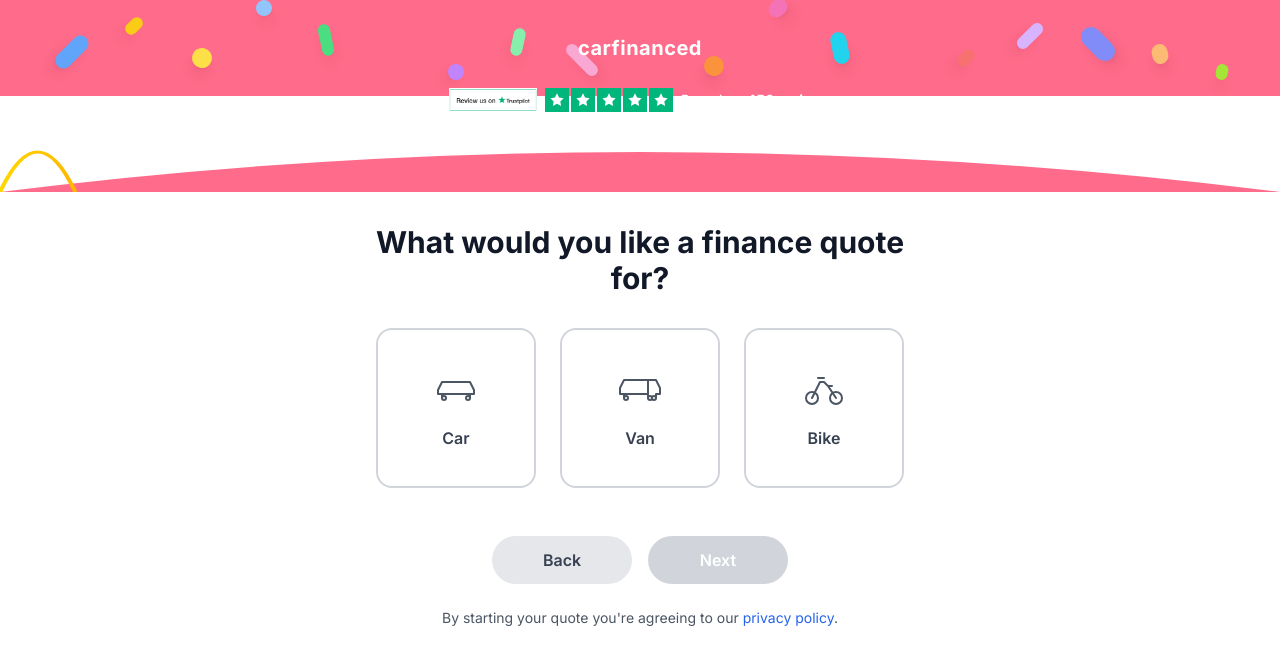
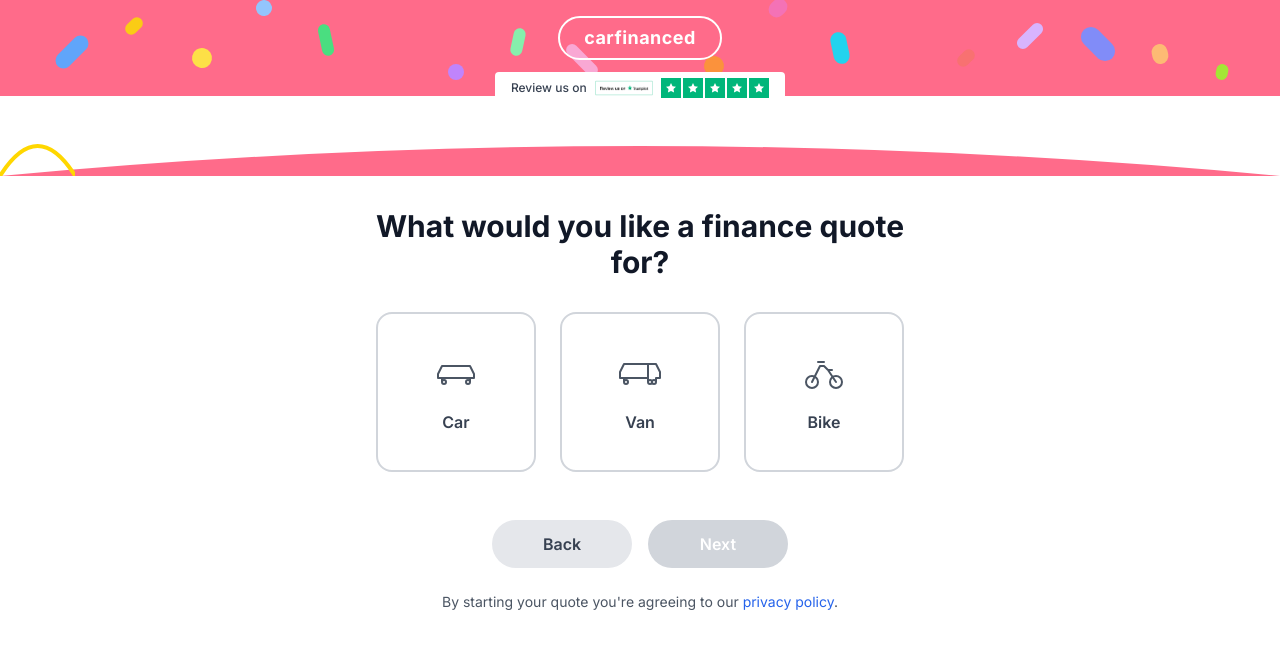
Before and after one commit to Graphiqueartem/the-connect-flow, a React (Vite) app: page /vehicle-type in a window 1280 px wide. Shown: the top 664 px of the page. Built offline with nearby package versions, Linux system fonts and the light colour scheme; the HTML template or start-up script is replaced by a standard one.

Commit message:
testing changes with virtual file cleanup

```diff
--- a/src/components/CarFinanceApplication.tsx
+++ b/src/components/CarFinanceApplication.tsx
@@ -999,86 +999,73 @@ const CarFinanceApplication = () => {
   return (
     <div className="min-h-screen bg-white relative overflow-x-hidden">
       {/* Pink Header with Confetti Background */}
-      <div className="relative bg-[#FF6B8A] overflow-hidden pb-20">
-        {/* Confetti Decorations - More prominent */}
+      <div className="relative bg-[#FF6B8A] overflow-hidden pb-16">
+        {/* Confetti Decorations */}
         <div className="absolute inset-0">
-          <div className="absolute top-8 left-[5%] w-4 h-10 bg-blue-400 rotate-45 rounded-sm shadow-lg"></div>
-          <div className="absolute top-12 left-[15%] w-5 h-5 bg-yellow-300 rotate-12 rounded-sm shadow-lg"></div>
-          <div className="absolute top-6 left-[25%] w-3 h-8 bg-green-400 -rotate-12 rounded-sm shadow-lg"></div>
-          <div className="absolute top-16 left-[35%] w-4 h-4 bg-purple-400 rotate-45 rounded-sm shadow-lg"></div>
-          <div className="absolute top-10 left-[45%] w-3 h-10 bg-pink-300 -rotate-45 rounded-sm shadow-lg"></div>
-          <div className="absolute top-14 left-[55%] w-5 h-5 bg-orange-400 rotate-12 rounded-sm shadow-lg"></div>
-          <div className="absolute top-8 left-[65%] w-4 h-8 bg-cyan-400 -rotate-12 rounded-sm shadow-lg"></div>
-          <div className="absolute top-12 left-[75%] w-3 h-5 bg-red-400 rotate-45 rounded-sm shadow-lg"></div>
-          <div className="absolute top-6 left-[85%] w-5 h-10 bg-indigo-400 -rotate-45 rounded-sm shadow-lg"></div>
-          <div className="absolute top-16 left-[95%] w-3 h-4 bg-lime-400 rotate-12 rounded-sm shadow-lg"></div>
-
-          {/* Additional confetti for density */}
-          <div className="absolute top-4 left-[10%] w-3 h-5 bg-yellow-400 rotate-45 rounded-sm shadow-lg"></div>
-          <div className="absolute top-18 left-[20%] w-4 h-4 bg-blue-300 -rotate-12 rounded-sm shadow-lg"></div>
-          <div className="absolute top-7 left-[40%] w-3 h-7 bg-green-300 rotate-12 rounded-sm shadow-lg"></div>
-          <div className="absolute top-15 left-[60%] w-5 h-4 bg-pink-400 -rotate-45 rounded-sm shadow-lg"></div>
-          <div className="absolute top-5 left-[80%] w-3 h-8 bg-purple-300 rotate-45 rounded-sm shadow-lg"></div>
-          <div className="absolute top-11 left-[90%] w-4 h-5 bg-orange-300 -rotate-12 rounded-sm shadow-lg"></div>
-        </div>
-
-        <div className="container mx-auto px-4 pt-6">
-          <div className="relative z-10 flex flex-col items-center gap-4">
-            {/* Logo - White border pill */}
-            <div className="bg-transparent border-3 border-white rounded-full px-8 py-2.5">
-              <span className="text-white font-bold text-xl tracking-wide">carfinanced</span>
+          <div className="absolute top-8 left-[5%] w-4 h-10 bg-blue-400 rotate-45 rounded-sm"></div>
+          <div className="absolute top-12 left-[15%] w-5 h-5 bg-yellow-300 rotate-12 rounded-sm"></div>
+          <div className="absolute top-6 left-[25%] w-3 h-8 bg-green-400 -rotate-12 rounded-sm"></div>
+          <div className="absolute top-16 left-[35%] w-4 h-4 bg-purple-400 rotate-45 rounded-sm"></div>
+          <div className="absolute top-10 left-[45%] w-3 h-10 bg-pink-300 -rotate-45 rounded-sm"></div>
+          <div className="absolute top-14 left-[55%] w-5 h-5 bg-orange-400 rotate-12 rounded-sm"></div>
+          <div className="absolute top-8 left-[65%] w-4 h-8 bg-cyan-400 -rotate-12 rounded-sm"></div>
+          <div className="absolute top-12 left-[75%] w-3 h-5 bg-red-400 rotate-45 rounded-sm"></div>
+          <div className="absolute top-6 left-[85%] w-5 h-10 bg-indigo-400 -rotate-45 rounded-sm"></div>
+          <div className="absolute top-16 left-[95%] w-3 h-4 bg-lime-400 rotate-12 rounded-sm"></div>
+
+          {/* Additional confetti */}
+          <div className="absolute top-4 left-[10%] w-3 h-5 bg-yellow-400 rotate-45 rounded-sm"></div>
+          <div className="absolute top-18 left-[20%] w-4 h-4 bg-blue-300 -rotate-12 rounded-sm"></div>
+          <div className="absolute top-7 left-[40%] w-3 h-7 bg-green-300 rotate-12 rounded-sm"></div>
+          <div className="absolute top-15 left-[60%] w-5 h-4 bg-pink-400 -rotate-45 rounded-sm"></div>
+          <div className="absolute top-5 left-[80%] w-3 h-8 bg-purple-300 rotate-45 rounded-sm"></div>
+          <div className="absolute top-11 left-[90%] w-4 h-5 bg-orange-300 -rotate-12 rounded-sm"></div>
+        </div>
+
+        <div className="container mx-auto px-4 pt-4 pb-2">
+          <div className="relative z-10 flex flex-col items-center gap-3">
+            {/* Logo - White text with border */}
+            <div className="border-2 border-white rounded-full px-6 py-1.5">
+              <span className="text-white font-bold text-lg tracking-wide">carfinanced</span>
             </div>
 
-            {/* Trustpilot Section - All white text */}
-            <div className="flex items-center gap-2 flex-wrap justify-center">
+            {/* Trustpilot Section */}
+            <div className="flex items-center gap-2 flex-wrap justify-center bg-white px-4 py-1.5 rounded">
+              <span className="text-gray-700 text-xs font-medium">Review us on</span>
               <img
                 src={trustpilotLogo}
                 alt="Trustpilot"
-                className="h-6"
+                className="h-4"
               />
               <div className="flex gap-0.5">
                 {[...Array(5)].map((_, i) => (
-                  <div key={i} className="w-6 h-6 bg-[#00B67A] flex items-center justify-center">
-                    <svg className="w-4 h-4" viewBox="0 0 24 24" fill="white">
+                  <div key={i} className="w-5 h-5 bg-[#00B67A] flex items-center justify-center">
+                    <svg className="w-3 h-3" viewBox="0 0 24 24" fill="white">
                       <path d="M12 2l3.09 6.26L22 9.27l-5 4.87 1.18 6.88L12 17.77l-6.18 3.25L7 14.14 2 9.27l6.91-1.01L12 2z"/>
                     </svg>
                   </div>
                 ))}
               </div>
-              <a
-                href="https://www.trustpilot.com/review/carfinanced.co.uk"
-                target="_blank"
-                rel="noopener noreferrer"
-                className="text-white text-sm font-medium hover:underline"
-              >
-                Based on <span className="font-bold underline">456 reviews</span>
-              </a>
             </div>
           </div>
         </div>
 
-        {/* Smooth Convex Wave Curve */}
+        {/* Smooth Wave Curve */}
         <div className="absolute bottom-0 left-0 w-full overflow-hidden leading-none">
-          <svg className="relative block w-full h-24" viewBox="0 0 1200 120" preserveAspectRatio="none">
-            <path d="M0,120 L0,0 L1200,0 L1200,120 Q600,20 0,120 Z" fill="white"></path>
+          <svg className="relative block w-full h-20" viewBox="0 0 1440 120" preserveAspectRatio="none">
+            <path d="M0,120 L0,0 L1440,0 L1440,120 Q720,30 0,120 Z" fill="white"></path>
           </svg>
         </div>
 
-        {/* Yellow Progress Line along left curve edge */}
-        <div className="absolute bottom-0 left-0 w-full h-24 z-10 pointer-events-none overflow-hidden">
-          <svg className="w-full h-full" viewBox="0 0 1200 120" preserveAspectRatio="none">
-            <defs>
-              <linearGradient id="progressGradient" x1="0%" y1="0%" x2="100%" y2="0%">
-                <stop offset="0%" stopColor="#FFD700" />
-                <stop offset="50%" stopColor="#FFC700" />
-                <stop offset="100%" stopColor="#FFB700" />
-              </linearGradient>
-            </defs>
+        {/* Yellow Progress Line on Left Edge */}
+        <div className="absolute bottom-0 left-0 h-20 z-10" style={{ width: `${progressPercentage}%` }}>
+          <svg className="w-full h-full" viewBox="0 0 1440 120" preserveAspectRatio="none">
             <path
-              d={`M0,120 Q${600 * progressPercentage / 100},20 ${1200 * progressPercentage / 100},120`}
+              d="M0,120 Q720,30 1440,120"
               fill="none"
-              stroke="url(#progressGradient)"
+              stroke="#FFD700"
               strokeWidth="4"
+              vectorEffect="non-scaling-stroke"
             />
           </svg>
         </div>
--- a/src/components/ThankYouPage.tsx
+++ b/src/components/ThankYouPage.tsx
@@ -105,68 +105,61 @@ const ThankYouPage: React.FC<ThankYouPageProps> = ({ formData, utmParams = {} })
   return (
     <div className="relative min-h-screen bg-background overflow-hidden">
       {/* Header Section with confetti background */}
-      <div className="relative bg-[#FF6B8A] overflow-hidden pb-20">
-        {/* Confetti Decorations - More prominent */}
+      <div className="relative bg-[#FF6B8A] overflow-hidden pb-16">
+        {/* Confetti Decorations */}
         <div className="absolute inset-0">
-          <div className="absolute top-8 left-[5%] w-4 h-10 bg-blue-400 rotate-45 rounded-sm shadow-lg"></div>
-          <div className="absolute top-12 left-[15%] w-5 h-5 bg-yellow-300 rotate-12 rounded-sm shadow-lg"></div>
-          <div className="absolute top-6 left-[25%] w-3 h-8 bg-green-400 -rotate-12 rounded-sm shadow-lg"></div>
-          <div className="absolute top-16 left-[35%] w-4 h-4 bg-purple-400 rotate-45 rounded-sm shadow-lg"></div>
-          <div className="absolute top-10 left-[45%] w-3 h-10 bg-pink-300 -rotate-45 rounded-sm shadow-lg"></div>
-          <div className="absolute top-14 left-[55%] w-5 h-5 bg-orange-400 rotate-12 rounded-sm shadow-lg"></div>
-          <div className="absolute top-8 left-[65%] w-4 h-8 bg-cyan-400 -rotate-12 rounded-sm shadow-lg"></div>
-          <div className="absolute top-12 left-[75%] w-3 h-5 bg-red-400 rotate-45 rounded-sm shadow-lg"></div>
-          <div className="absolute top-6 left-[85%] w-5 h-10 bg-indigo-400 -rotate-45 rounded-sm shadow-lg"></div>
-          <div className="absolute top-16 left-[95%] w-3 h-4 bg-lime-400 rotate-12 rounded-sm shadow-lg"></div>
+          <div className="absolute top-8 left-[5%] w-4 h-10 bg-blue-400 rotate-45 rounded-sm"></div>
+          <div className="absolute top-12 left-[15%] w-5 h-5 bg-yellow-300 rotate-12 rounded-sm"></div>
+          <div className="absolute top-6 left-[25%] w-3 h-8 bg-green-400 -rotate-12 rounded-sm"></div>
+          <div className="absolute top-16 left-[35%] w-4 h-4 bg-purple-400 rotate-45 rounded-sm"></div>
+          <div className="absolute top-10 left-[45%] w-3 h-10 bg-pink-300 -rotate-45 rounded-sm"></div>
+          <div className="absolute top-14 left-[55%] w-5 h-5 bg-orange-400 rotate-12 rounded-sm"></div>
+          <div className="absolute top-8 left-[65%] w-4 h-8 bg-cyan-400 -rotate-12 rounded-sm"></div>
+          <div className="absolute top-12 left-[75%] w-3 h-5 bg-red-400 rotate-45 rounded-sm"></div>
+          <div className="absolute top-6 left-[85%] w-5 h-10 bg-indigo-400 -rotate-45 rounded-sm"></div>
+          <div className="absolute top-16 left-[95%] w-3 h-4 bg-lime-400 rotate-12 rounded-sm"></div>
 
-          {/* Additional confetti for density */}
-          <div className="absolute top-4 left-[10%] w-3 h-5 bg-yellow-400 rotate-45 rounded-sm shadow-lg"></div>
-          <div className="absolute top-18 left-[20%] w-4 h-4 bg-blue-300 -rotate-12 rounded-sm shadow-lg"></div>
-          <div className="absolute top-7 left-[40%] w-3 h-7 bg-green-300 rotate-12 rounded-sm shadow-lg"></div>
-          <div className="absolute top-15 left-[60%] w-5 h-4 bg-pink-400 -rotate-45 rounded-sm shadow-lg"></div>
-          <div className="absolute top-5 left-[80%] w-3 h-8 bg-purple-300 rotate-45 rounded-sm shadow-lg"></div>
-          <div className="absolute top-11 left-[90%] w-4 h-5 bg-orange-300 -rotate-12 rounded-sm shadow-lg"></div>
+          {/* Additional confetti */}
+          <div className="absolute top-4 left-[10%] w-3 h-5 bg-yellow-400 rotate-45 rounded-sm"></div>
+          <div className="absolute top-18 left-[20%] w-4 h-4 bg-blue-300 -rotate-12 rounded-sm"></div>
+          <div className="absolute top-7 left-[40%] w-3 h-7 bg-green-300 rotate-12 rounded-sm"></div>
+          <div className="absolute top-15 left-[60%] w-5 h-4 bg-pink-400 -rotate-45 rounded-sm"></div>
+          <div className="absolute top-5 left-[80%] w-3 h-8 bg-purple-300 rotate-45 rounded-sm"></div>
+          <div className="absolute top-11 left-[90%] w-4 h-5 bg-orange-300 -rotate-12 rounded-sm"></div>
         </div>
 
-        <div className="container mx-auto px-4 pt-6">
-          <div className="relative z-10 flex flex-col items-center gap-4">
-            {/* Logo - White border pill */}
-            <div className="bg-transparent border-3 border-white rounded-full px-8 py-2.5">
-              <span className="text-white font-bold text-xl tracking-wide">carfinanced</span>
+        <div className="container mx-auto px-4 pt-4 pb-2">
+          <div className="relative z-10 flex flex-col items-center gap-3">
+            {/* Logo - White text with border */}
+            <div className="border-2 border-white rounded-full px-6 py-1.5">
+              <span className="text-white font-bold text-lg tracking-wide">carfinanced</span>
             </div>
 
-            {/* Trustpilot Section - All white text */}
-            <div className="flex items-center gap-2 flex-wrap justify-center">
+            {/* Trustpilot Section */}
+            <div className="flex items-center gap-2 flex-wrap justify-center bg-white px-4 py-1.5 rounded">
+              <span className="text-gray-700 text-xs font-medium">Review us on</span>
               <img
                 src={trustpilotLogo}
                 alt="Trustpilot"
-                className="h-6"
+                className="h-4"
               />
               <div className="flex gap-0.5">
                 {[...Array(5)].map((_, i) => (
-                  <div key={i} className="w-6 h-6 bg-[#00B67A] flex items-center justify-center">
-                    <svg className="w-4 h-4" viewBox="0 0 24 24" fill="white">
+                  <div key={i} className="w-5 h-5 bg-[#00B67A] flex items-center justify-center">
+                    <svg className="w-3 h-3" viewBox="0 0 24 24" fill="white">
                       <path d="M12 2l3.09 6.26L22 9.27l-5 4.87 1.18 6.88L12 17.77l-6.18 3.25L7 14.14 2 9.27l6.91-1.01L12 2z"/>
                     </svg>
                   </div>
                 ))}
               </div>
-              <a
-                href="https://www.trustpilot.com/review/carfinanced.co.uk"
-                target="_blank"
-                rel="noopener noreferrer"
-                className="text-white text-sm font-medium hover:underline"
-              >
-                Based on <span className="font-bold underline">456 reviews</span>
-              </a>
             </div>
           </div>
         </div>
 
-        {/* Smooth Convex Wave Curve */}
+        {/* Smooth Wave Curve */}
         <div className="absolute bottom-0 left-0 w-full overflow-hidden leading-none">
-          <svg className="relative block w-full h-24" viewBox="0 0 1200 120" preserveAspectRatio="none">
-            <path d="M0,120 L0,0 L1200,0 L1200,120 Q600,20 0,120 Z" fill="white"></path>
+          <svg className="relative block w-full h-20" viewBox="0 0 1440 120" preserveAspectRatio="none">
+            <path d="M0,120 L0,0 L1440,0 L1440,120 Q720,30 0,120 Z" fill="white"></path>
           </svg>
         </div>
       </div>
```
